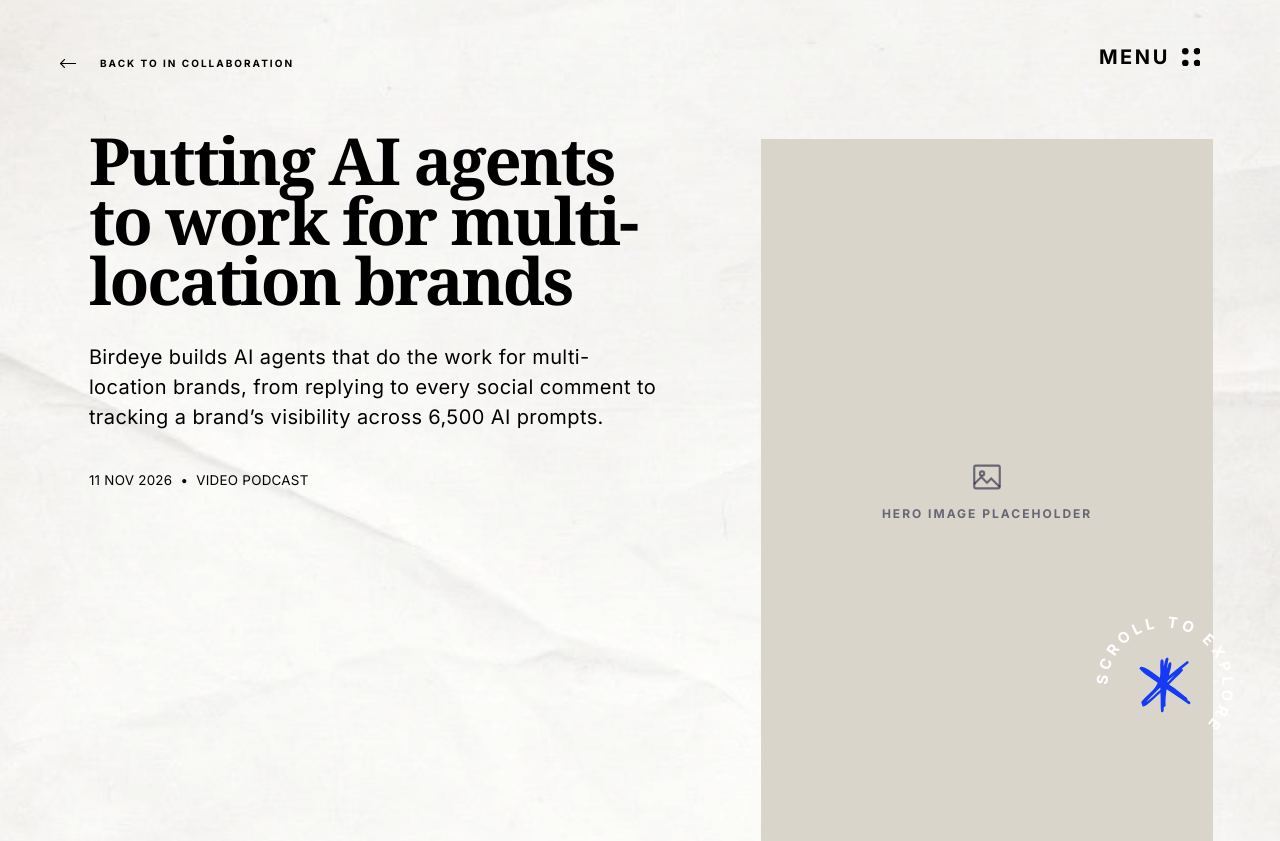
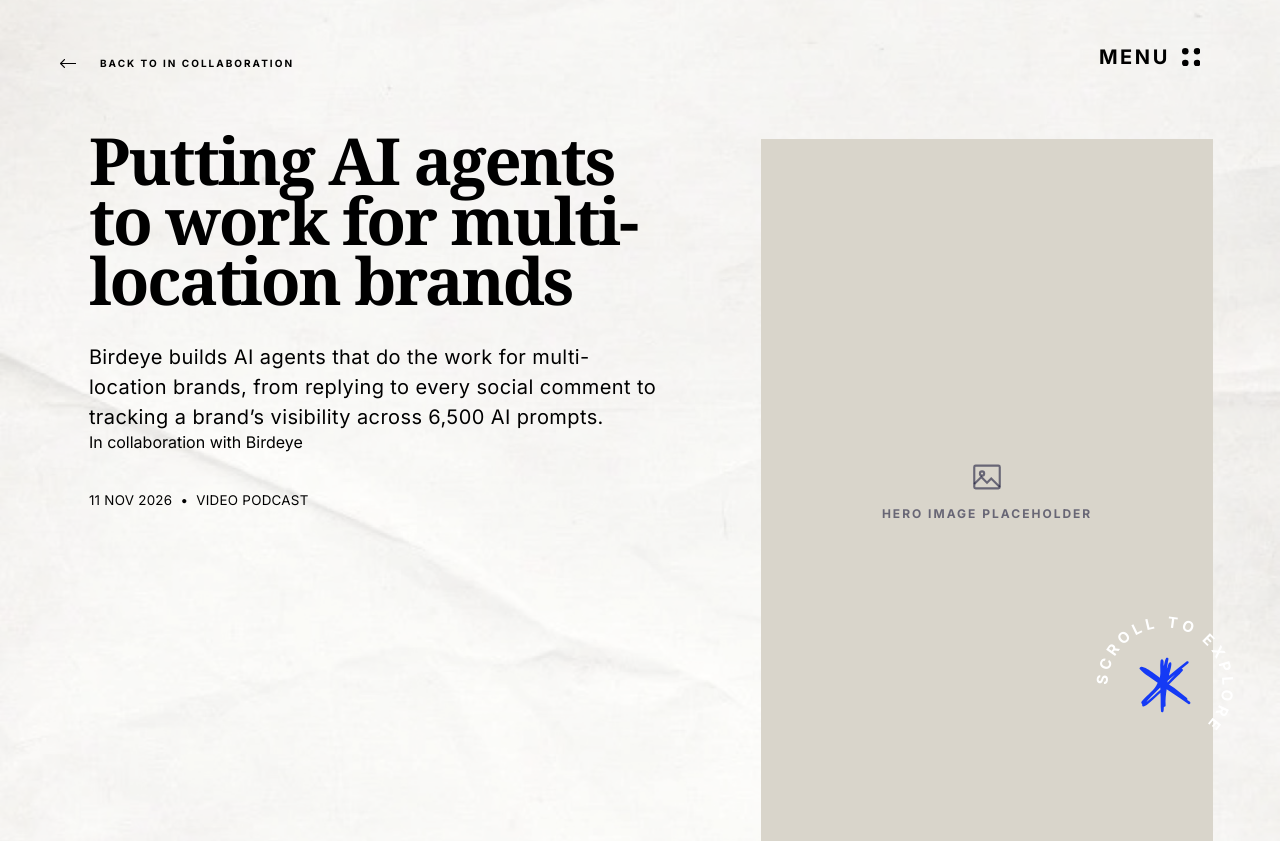
Before and after one commit to jemoares/Birdeye, a plain HTML site: page index.html in a window 1280 px wide. Shown: the top 841 px of the page. Drawn offline with nearby package versions, Linux system fonts and the light colour scheme; a web font is replaced by a local one.

Commit message:
Update index.html

```diff
--- a/index.html
+++ b/index.html
@@ -201,6 +201,7 @@ footer .grid{height:calc(min(100vw, 500px) * 0.34718)}
     <div class="hero-text">
       <h1>Putting AI agents to work for multi-location brands</h1>
       <p class="dek font-inter">Birdeye builds AI agents that do the work for multi-location brands, from replying to every social comment to tracking a brand’s visibility across 6,500 AI prompts.</p>
+      <p class="collab-brand font-inter">In collaboration with Birdeye</p>
       <p class="date font-inter">11 Nov 2026&#160;&#160;•&#160;&#160;Video podcast</p>
     </div>
     <div class="hero-img"><div class="placeholder" role="img" aria-label="Hero image placeholder"><svg viewBox="0 0 24 24" fill="none" stroke="currentColor" stroke-width="1.5" aria-hidden="true"><rect x="3" y="4" width="18" height="16" rx="1"/><circle cx="8.5" cy="9.5" r="1.5"/><path d="M3 17l5-5 4 4 3-3 6 6"/></svg><span>Hero image placeholder</span></div></div>
```
